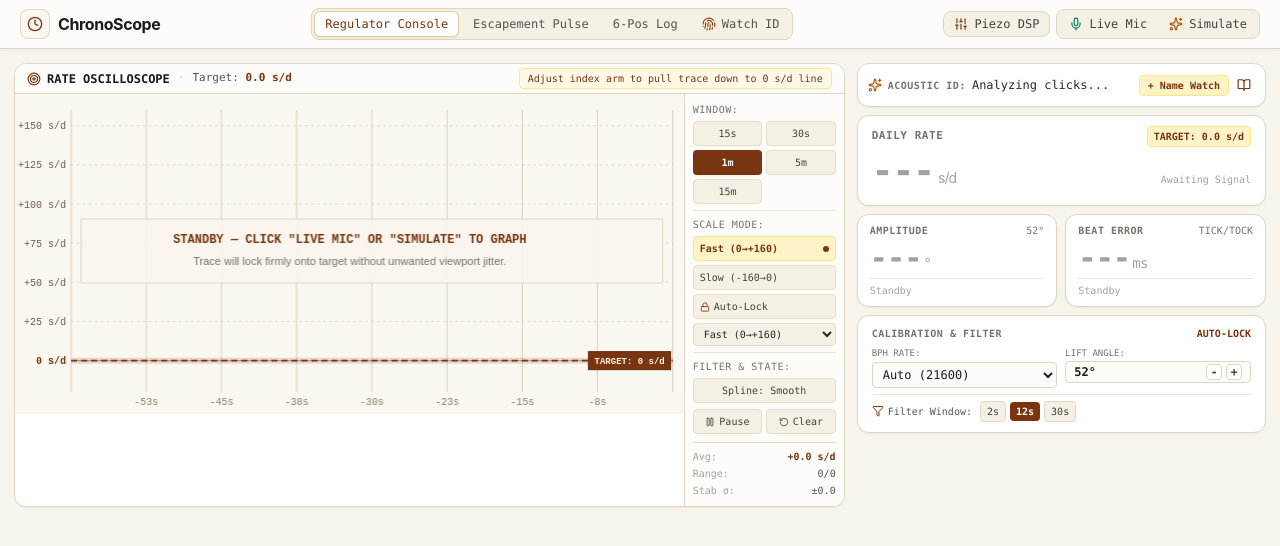
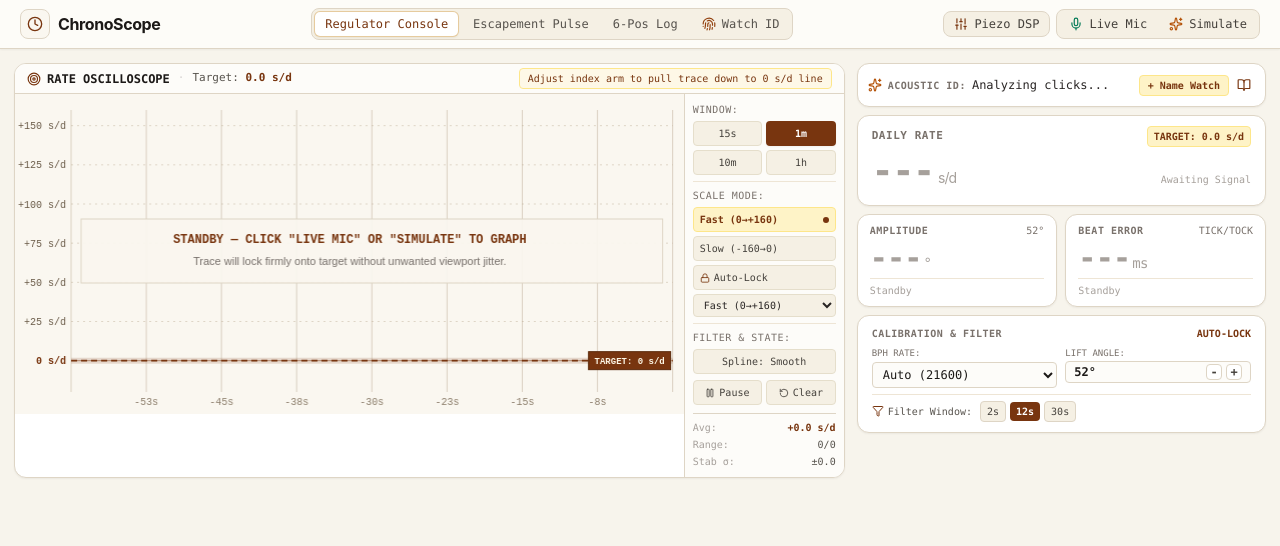
Before and after one commit to steckerhalter/unruh, a React (Vite) app: page / in a window 1280 px wide. Shown: the top 546 px of the page. Built offline with nearby package versions, Linux system fonts and the light colour scheme.

Commit message:
change window options

```diff
--- a/src/components/OscilloscopeRateTrend.tsx
+++ b/src/components/OscilloscopeRateTrend.tsx
@@ -40,10 +40,9 @@ interface Props {
 
 const TIME_WINDOW_OPTIONS: { sec: TimeWindowSec; label: string }[] = [
   { sec: 15, label: '15s' },
-  { sec: 30, label: '30s' },
   { sec: 60, label: '1m' },
-  { sec: 300, label: '5m' },
-  { sec: 900, label: '15m' },
+  { sec: 600, label: '10m' },
+  { sec: 3600, label: '1h' },
 ];
 
 export const OscilloscopeRateTrend: React.FC<Props> = ({
```
Lines whose indentation alone changed are shown as unchanged.
